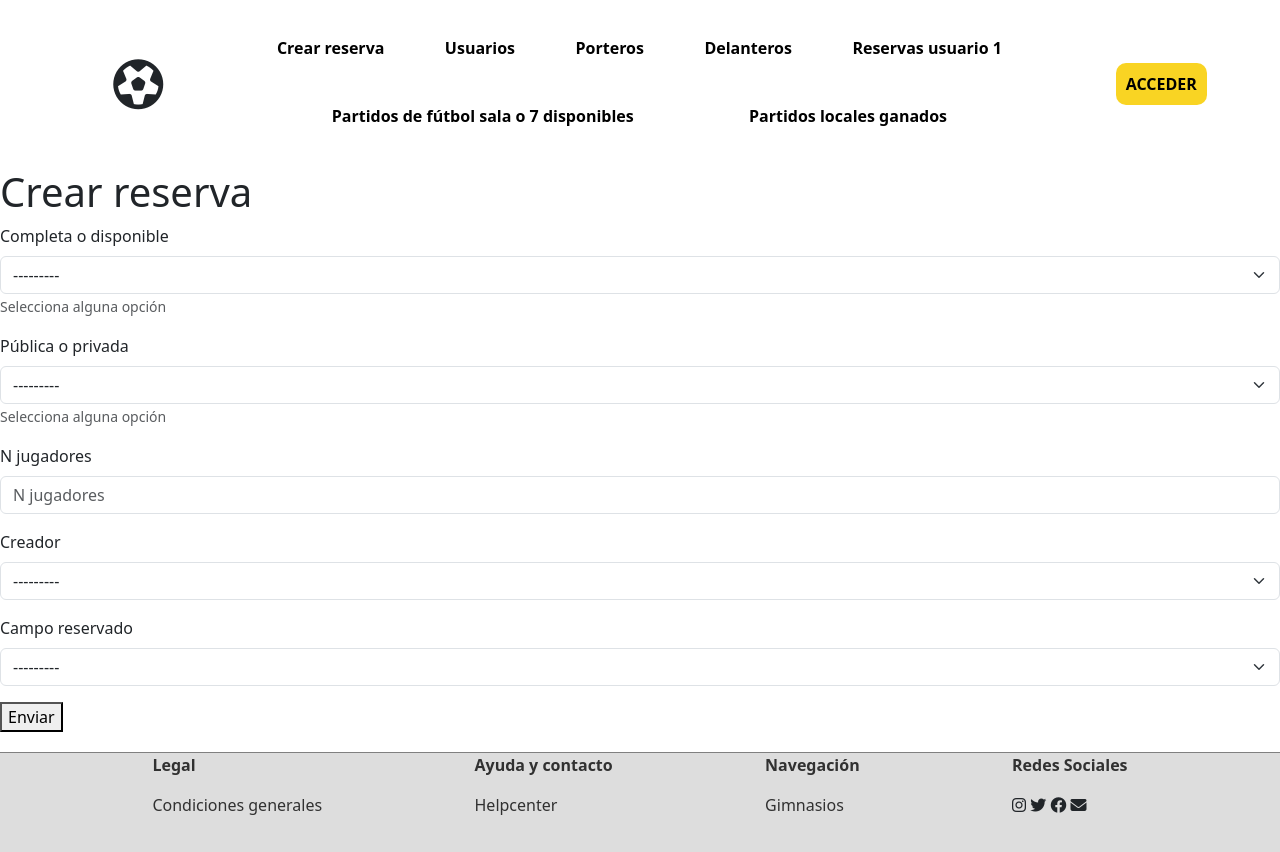
After one commit to maguerrerob/ProyectoDAW, a Django app: page /crear_reservas in a window 1280 px wide. The commit adds this page. Run offline with Django 3.2, Linux system fonts and the light colour scheme; data that the repository does not hold is empty; some libraries are stand-ins or nearby versions.

Commit message:
crear formulario

```diff
--- /dev/null
+++ b/appFutbol/forms.py
@@ -0,0 +1,16 @@
+from django import forms
+from django.forms import ModelForm
+from .models import *
+
+class PartidoModelForm(ModelForm):
+    class Meta:
+        model = Reserva
+        fields = ["estado", "tipo", "n_jugadores", "creador", "campo_reservado"]
+        labels = {
+            "estado": ("Completa o disponible"),
+            "tipo": ("Pública o privada")
+        }
+        help_texts = {
+            "estado": ("Selecciona alguna opción"),
+            "tipo": ("Selecciona alguna opción"),
+        }
--- a/appFutbol/models.py
+++ b/appFutbol/models.py
@@ -56,11 +56,7 @@ class Partido(models.Model):
 class Jugador_partido(models.Model):
     usuario = models.ForeignKey(Usuario, on_delete=models.CASCADE)
     partido = models.ForeignKey(Partido, on_delete=models.CASCADE)
-    GANADOR = [
-        ("S", "Sí"),
-        ("N","No")
-    ]
-    ganar = models.CharField(max_length=1, choices=GANADOR)
+    ganar = models.BooleanField(default=False)
 
 
 class Equipo(models.Model):
--- a/appFutbol/templates/menu.html
+++ b/appFutbol/templates/menu.html
@@ -2,6 +2,7 @@
     <i class="fa-sharp fa-regular fa-futbol"></i>
 
         <div class="topbar">
+            <a href="{% url 'reserva_create' %}">Crear reserva</a>
             <a href="{% url 'lista_usuarios' %}">Usuarios</a>
             <a href="{% url 'buscar_usuario' 'GOA' %}">Porteros</a>
             <a href="{% url 'buscar_usuario' 'STR' %}">Delanteros</a>
--- /dev/null
+++ b/appFutbol/templates/reservas/create.html
@@ -0,0 +1,15 @@
+{% extends "principal.html" %}
+
+{% block cabecera %}
+    <h1>Crear reserva</h1>
+{% endblock %}
+
+{% block contenido %}
+{% load bootstrap5 %}
+{% bootstrap_css %}
+    <form action="" method="post">
+        {% csrf_token %}
+        {% bootstrap_form formulario %}
+        <button type="submit">Enviar</button>
+    </form>
+{% endblock %}
--- a/appFutbol/urls.py
+++ b/appFutbol/urls.py
@@ -16,5 +16,6 @@ urlpatterns = [
     path("votaciones_usuarios_3/<int:id_usuario>", views.votacion_3, name="votacion_3"),
     path("usuarios_sin_votaciones", views.usuarios_sin_votaciones, name="usuarios_sin_votaciones"),
     path("cuentas_bancarias/<str:nombre>", views.validar_banco, name="validar_banco"),
-    path("media_votaciones", views.media_partidos, name="media_partidos")
+    path("media_votaciones", views.media_partidos, name="media_partidos"),
+    path("crear_reservas", views.reserva_create, name="reserva_create")
 ]
--- a/appFutbol/views.py
+++ b/appFutbol/views.py
@@ -1,6 +1,7 @@
 from django.shortcuts import render
 from .models import Usuario, Reserva, Partido, Post, Resultado, Votacion_partido, Cuenta_bancaria
 from django.db.models import Q, Prefetch, Count, F,Avg
+from .forms import *
 
 # Create your views here.
 
@@ -126,6 +127,17 @@ def media_partidos(request):
     mayores  = Votacion_partido.objects.filter(puntuacion_numerica__gt=2.5)
     return render(request, "votaciones/media_votaciones.html", {"mayores":mayores})
 
+# FORMULARIOS
+
+def reserva_create(request):
+    datosFormulario = None
+    if request.method == "POST":
+        datosFormulario = request.POST
+
+    formulario = PartidoModelForm(datosFormulario)
+
+    return render(request, "reservas/create.html", {"formulario":formulario})
+
 # Errores
 
 def mi_error_400(request,exception=None):
--- a/mysite/settings.py
+++ b/mysite/settings.py
@@ -40,7 +40,9 @@ INSTALLED_APPS = [
     'django.contrib.staticfiles',
     "django_seed",
     'debug_toolbar',
-    "appFutbol"
+    "appFutbol",
+    "bootstrap5",
+    "django_bootstrap_icons"
 ]
 
 MIDDLEWARE = [
--- a/requirements.txt
+++ b/requirements.txt
@@ -1,4 +1,6 @@
-Django~=3.2.10
+Django~=4.2.7
 django-seed~=0.3.1
 psycopg2-binary~=2.9.9
 django-debug-toolbar~=4.2.0
+django-bootstrap-v5~=1.0.11
+django-bootstrap-icons~=0.8.6
```
Also changed, not shown: appFutbol/migrations/0002_alter_jugador_partido_ganar.py (added).
